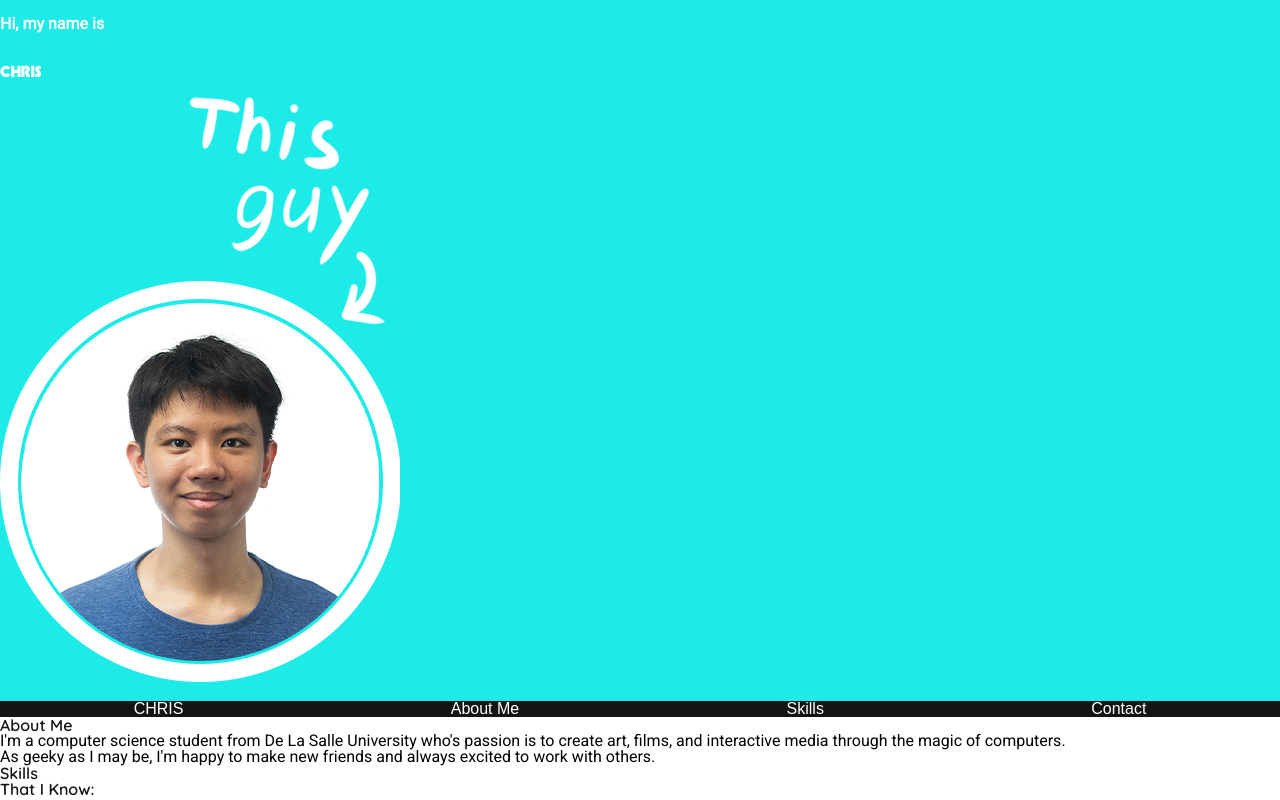
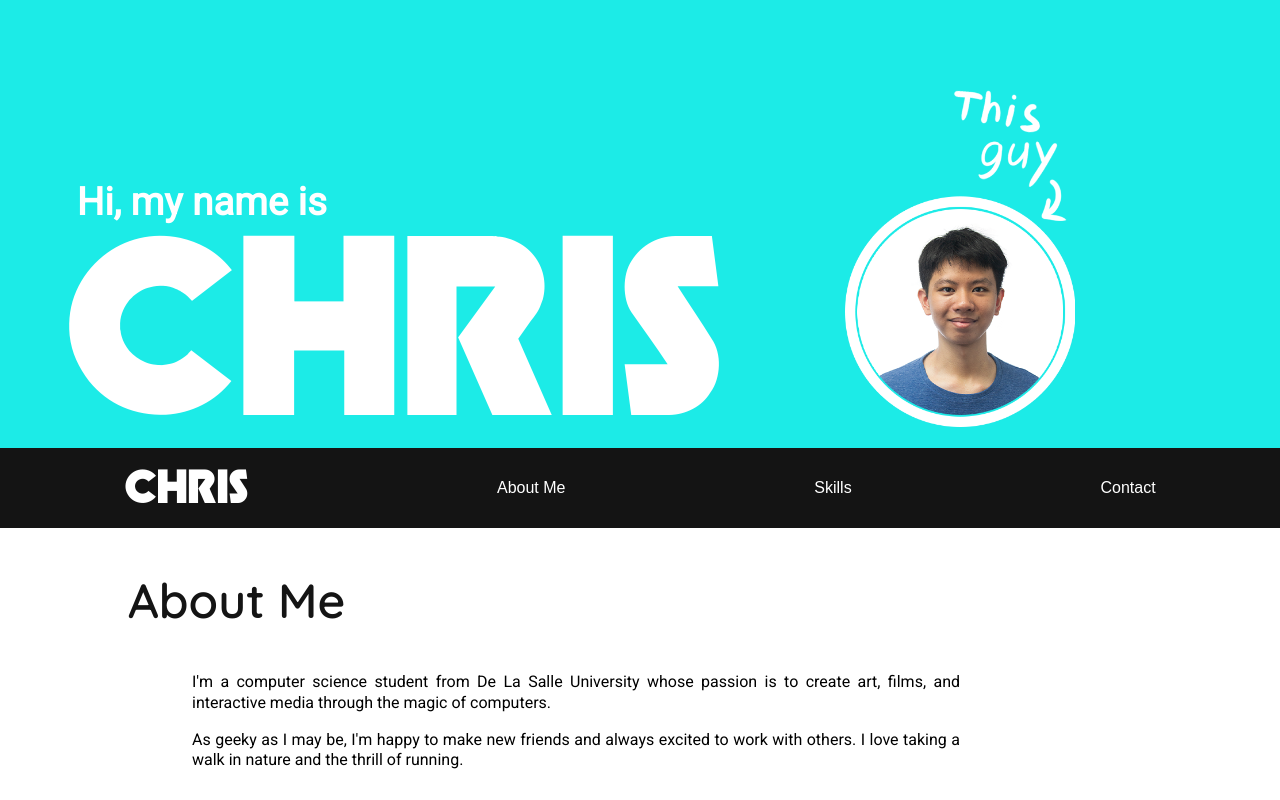
Before and after one commit to centurions90/centurions90.github.io, a plain HTML site: page index.html in a window 1280 px wide. Shown: the top 800 px of the page. Drawn offline with Linux system fonts and the light colour scheme.

Commit message:
added desktop support

```diff
--- a/css/master.css
+++ b/css/master.css
@@ -68,6 +68,11 @@ address {
 
 #head-name {
     font-family: minotaurphatte;
+}
+
+#nav-name {
+    font-family: minotaurphatte;
+    font-size: 3em;
 }
 
 #email {
@@ -176,11 +181,6 @@ a.anchor {
         margin-bottom: 1em;
     }
 
-    #nav-name {
-        font-family: minotaurphatte;
-        font-size: 2em;
-    }
-
     .photo {
         display: block;
         margin-left: auto;
@@ -189,3 +189,69 @@ a.anchor {
     }
 
 }
+
+@media only screen and (min-width: 768px), (orientation: landscape) {
+
+    h1 {
+        margin: 1em;
+        margin-left: 10vw;
+        font-size: 3em;
+    }
+
+    h2 {
+        margin: 1em;
+        margin-left: 18vw;
+        font-size: 2em;
+    }
+
+    h3 {
+        font-size: 1em;
+        margin-bottom: 1em;
+    }
+
+    header {
+        height: 35vw;
+    }
+
+    p {
+        margin: 1em;
+        margin-left: 15vw;
+        margin-right: 25vw;
+        line-height: 1.3em;
+    }
+
+    ul {
+        padding: 0;
+        margin: 1em auto;
+    }
+
+    #head-phrase {
+        display: inline-block;
+        width: auto;
+        font-size: 3vw;
+        line-height: 1.2em;
+        padding-left: 6vw;
+        padding-top: 14vw;
+        padding-bottom: 3vw;
+        margin: 0 auto;
+    }
+
+    #head-name {
+        font-size: 20vw;
+        position: relative;
+        top: 0.34em;
+        right: 0.05em;
+    }
+
+    #head-img {
+        float: right;
+        margin-top: 7vw;
+        margin-right: 16vw;
+        width: 18vw;
+    }
+
+    .logo {
+        width: 100px;
+    }
+
+}
--- a/index.html
+++ b/index.html
@@ -26,13 +26,14 @@
             <a class="anchor" id="about-me"></a>
             <h1>About Me</h1>
             <p>
-                I'm a computer science student from De La Salle University who's
+                I'm a computer science student from De La Salle University whose
                 passion is to create art, films, and interactive media through
                 the magic of computers.
             </p>
             <p>
                 As geeky as I may be, I'm happy to make new friends and always
-                excited to work with others.
+                excited to work with others. I love taking a walk in nature and
+                the thrill of running.
             </p>
             <a class="anchor" id="skills"></a>
             <h1>Skills</h1>
@@ -44,8 +45,11 @@
                     <img class="logo" src="images/javascript-logo.svg" alt="Javascript">
                 </div>
                 <div class="row">
+                    <img class="logo" src="images/c++-logo.svg" alt="C++">
                     <img class="logo" src="images/unity-logo.svg" alt="Unity Game Engine">
                     <img class="logo" src="images/godot-logo.svg" alt="Godot Game Engine">
+                </div>
+                <div class="row">
                     <img class="logo" src="images/blender-logo.svg" alt="Blender">
                 </div>
             </section>
```
